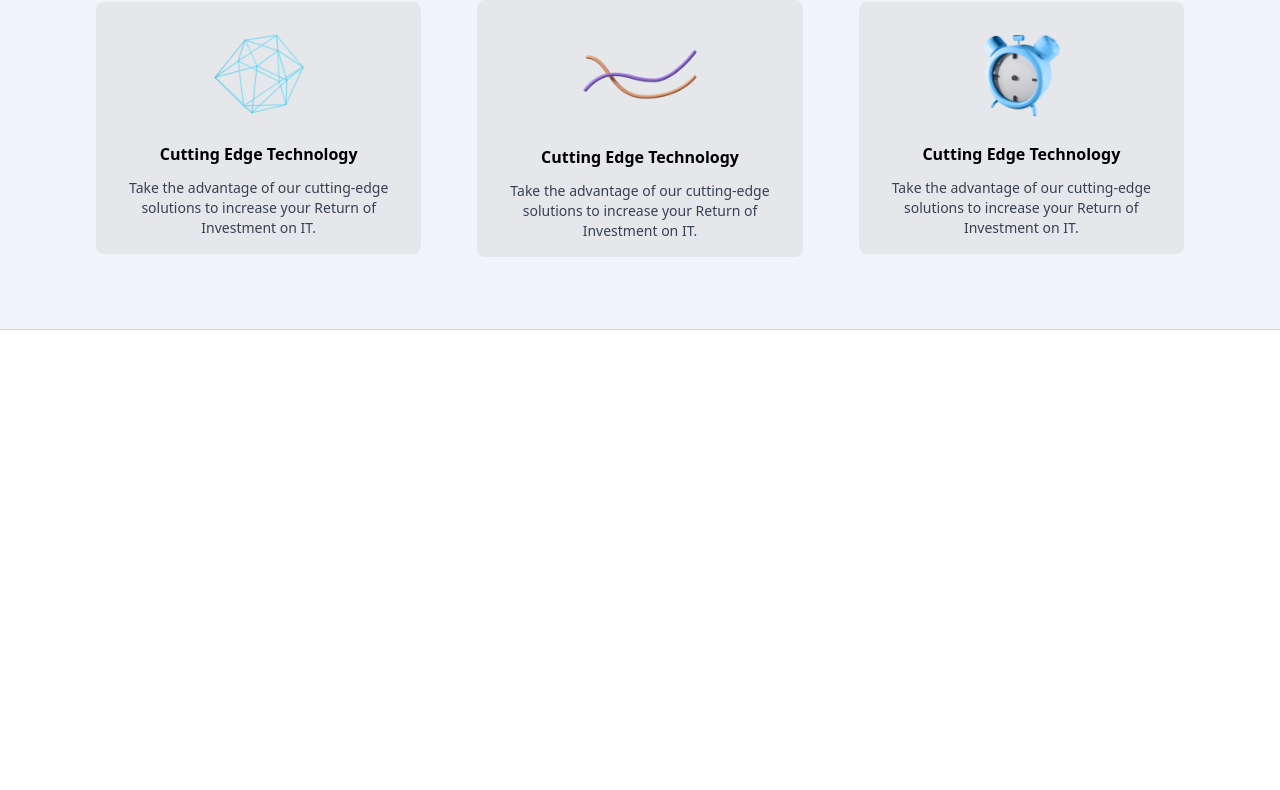
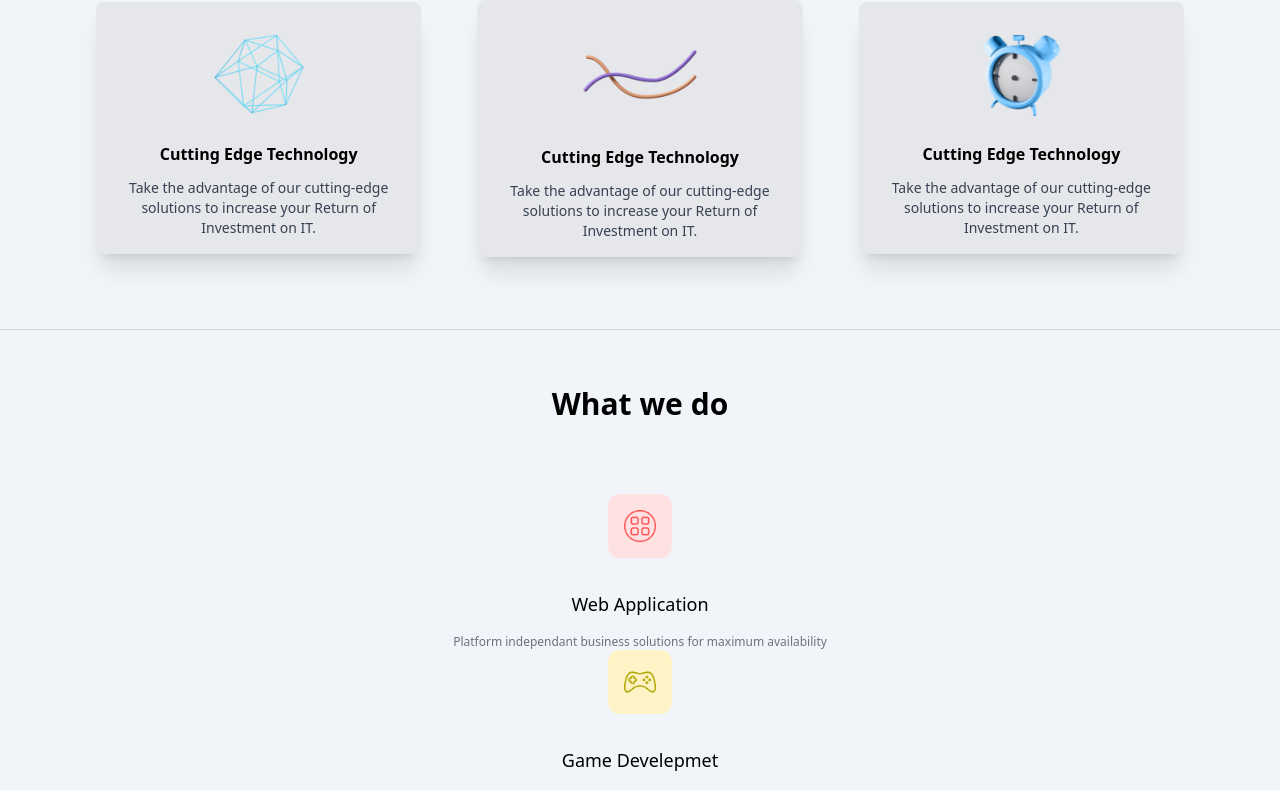
Before and after one commit to AliBoka/my-multipage, a React (Create React App) app: page / in a window 1280 px wide. Shown: the part 1152-1942 px from the top of the page. Before the commit the page ends 1514 px from the top, so only its background shows below. Built offline with nearby package versions, Linux system fonts and the light colour scheme.

Commit message:
feat : add the third home section

```diff
--- a/src/components/Home.jsx
+++ b/src/components/Home.jsx
@@ -1,13 +1,22 @@
 import React, { useState } from "react";
+import "../index.css";
 import { HiOutlineArrowNarrowRight, HiOutlineCode } from "react-icons/hi";
 import userIcon from "../assets/user-icon.png";
 import bell from "../assets/bell.png";
 import Bulb from "../assets/Bulb.png";
 import ReactStars from "react-rating-stars-component";
 import { RiComputerLine } from "react-icons/ri";
-import vrImg from '../assets/VR Array 1.png'
-import lineChartImg from '../assets/Line Chart 1.png'
-import clockImg from '../assets/clock 1.png'
+import vrImg from "../assets/VR Array 1.png";
+import lineChartImg from "../assets/Line Chart 1.png";
+import clockImg from "../assets/clock 1.png";
+import webAppImg from "../assets/apps 1.png";
+import gameDevImg from "../assets/console 1.png";
+import seoImg from "../assets/startup 1.png";
+import lotImg from "../assets/cloud-computing 1.png";
+import bigImg from "../assets/link (3) 1.png";
+import CyberImg from "../assets/cyber-security 1.png";
+import mobileAppImg from "../assets/coding 1.png";
+import digiImg from "../assets/promotion (1) 1.png";
 const Home = () => {
   const [starValue, setStarValue] = useState(4);
   const handleRating = (rate) => {
@@ -152,27 +161,133 @@ const Home = () => {
               </p>
             </div>
             <div className="flex flex-col md:flex-row gap-3 lg:gap-6 xl:gap-14 justify-center w-full items-center px-10 xl:px-24 2xl:px-32 mb-10">
-              <div className="flex flex-col p-4 bg-gray-200 w-full rounded-lg  items-center cursor-pointer hover:bg-slate-50" >
+              <div className="flex flex-col p-4 bg-gray-200 w-full rounded-lg  items-center shadow-xl hover:bg-slate-50">
                 <img src={vrImg} alt="clock" className="w-28" />
                 <h2 className="font-bold my-3">Cutting Edge Technology</h2>
-                <p className="text-sm font-light text-center text-gray-700 ">Take the advantage of our cutting-edge solutions to increase your Return of Investment on IT.</p>
+                <p className="text-sm font-light text-center text-gray-700 ">
+                  Take the advantage of our cutting-edge solutions to increase
+                  your Return of Investment on IT.
+                </p>
               </div>
-              <div className="flex flex-col p-4 bg-gray-200 w-full  rounded-lg items-center cursor-pointer hover:bg-slate-50" >
+              <div className="flex flex-col p-4 bg-gray-200 w-full  rounded-lg items-center shadow-xl hover:bg-slate-50">
                 <img src={lineChartImg} alt="clock" className="w-36 my-6" />
                 <h2 className="font-bold my-3">Cutting Edge Technology</h2>
-                <p className="text-sm font-light text-center text-gray-700 ">Take the advantage of our cutting-edge solutions to increase your Return of Investment on IT.</p>
+                <p className="text-sm font-light text-center text-gray-700 ">
+                  Take the advantage of our cutting-edge solutions to increase
+                  your Return of Investment on IT.
+                </p>
               </div>
-              <div className="flex flex-col p-4 bg-gray-200 w-full  rounded-lg items-center cursor-pointer hover:bg-slate-50">
+              <div className="flex flex-col p-4 bg-gray-200 w-full  rounded-lg items-center shadow-xl hover:bg-slate-50">
                 <img src={clockImg} alt="clock" className="w-28" />
                 <h2 className="font-bold my-3">Cutting Edge Technology</h2>
-                <p className="text-sm font-light text-center text-gray-700 ">Take the advantage of our cutting-edge solutions to increase your Return of Investment on IT.</p>
+                <p className="text-sm font-light text-center text-gray-700 ">
+                  Take the advantage of our cutting-edge solutions to increase
+                  your Return of Investment on IT.
+                </p>
               </div>
-
             </div>
           </div>
-        <div className="border-t border-gray-300 w-full my-8"></div>
+          <div className="border-t border-gray-300 w-full mt-8"></div>
         </div>
-
+        <div className="w-full bg-slate-100">
+          <div className="flex flex-col justify-center items-center pb-16">
+            <h1 className="text-2xl xl:text-3xl font-semibold mt-14 mb-10">What we do</h1>
+            <div className="what-we-do px-8 py-8 ">
+              <div className="flex flex-col items-center">
+                <div className="w-16 h-16 flex justify-center items-center bg-red-100 rounded-xl">
+                  <img src={webAppImg} alt="webAppImg" className="w-8" />
+                </div>
+                <h2 className="mt-8 mb-4 text-lg font-medium">
+                  Web Application
+                </h2>
+                <p className="text-xs text-gray-500 text-center px-4">
+                  Platform independant business solutions for maximum
+                  availability
+                </p>
+              </div>
+              <div className="flex flex-col items-center">
+                <div className="w-16 h-16 flex justify-center items-center bg-amber-100 rounded-xl">
+                  <img src={gameDevImg} alt="gameDevImg" className="w-8" />
+                </div>
+                <h2 className="mt-8 mb-4 text-lg font-medium">
+                  Game Develepmet
+                </h2>
+                <p className="text-xs text-gray-500 text-center px-4">
+                  Platform independant business solutions for maximum
+                  availability
+                </p>
+              </div>
+              <div className="flex flex-col items-center">
+                <div className="w-16 h-16 flex justify-center items-center bg-blue-100 rounded-xl">
+                  <img src={seoImg} alt="seoImg" className="w-8" />
+                </div>
+                <h2 className="mt-8 mb-4 text-lg font-medium">SEO</h2>
+                <p className="text-xs text-gray-500 text-center px-4">
+                  Platform independant business solutions for maximum
+                  availability
+                </p>
+              </div>
+              <div className="flex flex-col items-center">
+                <div className="w-16 h-16 flex justify-center items-center bg-fuchsia-200 rounded-xl">
+                  <img src={lotImg} alt="lotImg" className="w-8" />
+                </div>
+                <h2 className="mt-8 mb-4 text-lg font-medium">
+                  Iot/ AI/ RObotic
+                </h2>
+                <p className="text-xs text-gray-500 text-center px-4">
+                  Platform independant business solutions for maximum
+                  availability
+                </p>
+              </div>
+              <div className="flex flex-col items-center">
+                <div className="w-16 h-16 flex justify-center items-center bg-stone-200 rounded-xl">
+                  <img src={bigImg} alt="bigImg" className="w-8" />
+                </div>
+                <h2 className="mt-8 mb-4 text-lg font-medium">BIG Data</h2>
+                <p className="text-xs text-gray-500 text-center px-4">
+                  Platform independant business solutions for maximum
+                  availability
+                </p>
+              </div>
+              <div className="flex flex-col items-center">
+                <div className="w-16 h-16 flex justify-center items-center bg-gray-200 rounded-xl">
+                  <img src={CyberImg} alt="CyberImg" className="w-8" />
+                </div>
+                <h2 className="mt-8 mb-4 text-lg font-medium">
+                  Cyber Security
+                </h2>
+                <p className="text-xs text-gray-500 text-center px-4">
+                  Platform independant business solutions for maximum
+                  availability
+                </p>
+              </div>
+              <div className="flex flex-col items-center">
+                <div className="w-16 h-16 flex justify-center items-center bg-violet-200 rounded-xl">
+                  <img src={mobileAppImg} alt="mobileAppImg" className="w-8" />
+                </div>
+                <h2 className="mt-8 mb-4 text-lg font-medium">
+                  Mobile Applications
+                </h2>
+                <p className="text-xs text-gray-500 text-center px-4">
+                  Platform independant business solutions for maximum
+                  availability
+                </p>
+              </div>
+              <div className="flex flex-col items-center">
+                <div className="w-16 h-16 flex justify-center items-center bg-emerald-100 rounded-xl">
+                  <img src={digiImg} alt="digiImg" className="w-8" />
+                </div>
+                <h2 className="mt-8 mb-4 text-lg font-medium">
+                  Digital Marketing
+                </h2>
+                <p className="text-xs text-gray-500 text-center px-4">
+                  Platform independant business solutions for maximum
+                  availability
+                </p>
+              </div>
+            </div>
+          </div>
+        </div>
       </div>
     </div>
   );
```
